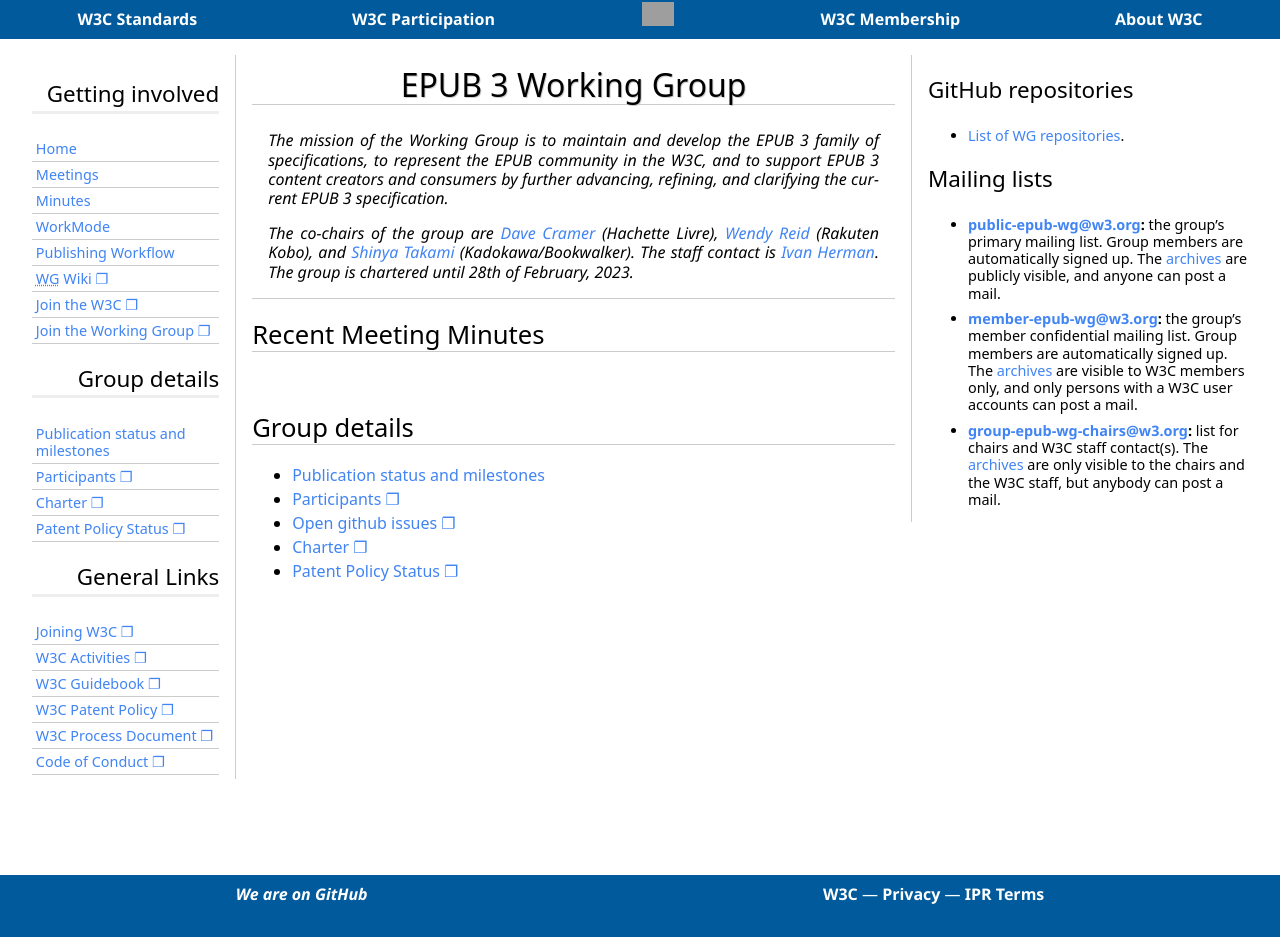
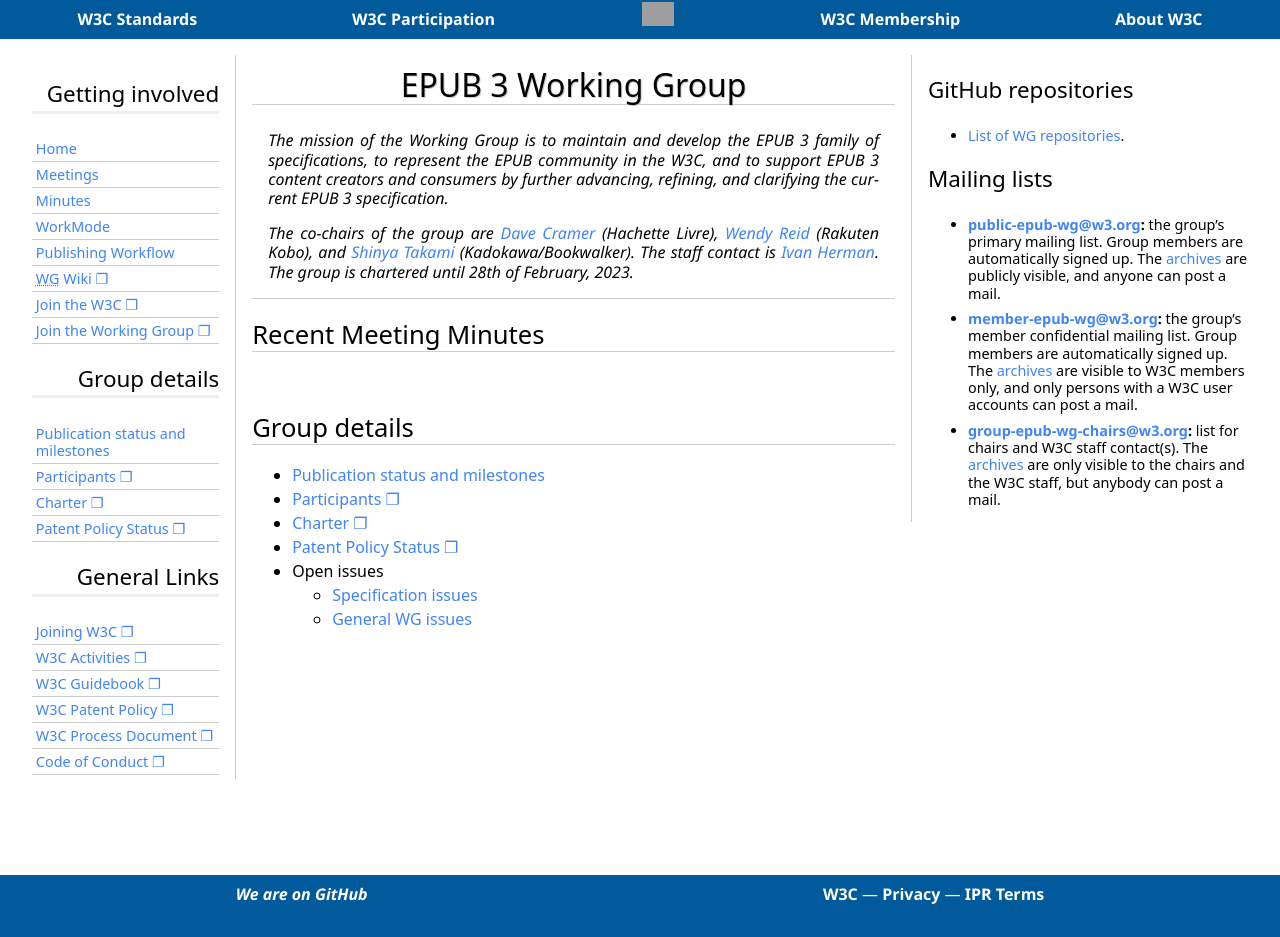
Before and after one commit to w3c/epub-wg, a Jekyll site: the page built from index.md, in a window 1280 px wide. Built offline with Jekyll 4.4.1, drawn with Linux system fonts in a browser that asks for light colours; some web fonts are replaced; grey boxes are pictures that could not be loaded.

Commit message:
Added issue references to home page

```diff
--- a/_layouts/home.html
+++ b/_layouts/home.html
@@ -90,9 +90,15 @@
                 <ul>
                     <li><a href="{{ site.baseurl }}/PublStatus">Publication status and milestones</a></li>
                     <li><a rel="external" href="https://www.w3.org/groups/wg/{{ site.wgname_lc }}/participants?sortaff=1">Participants</a></li>
-                    <li><a rel="external" href="https://www.w3.org/PM/Groups/issueboard.html?gid={{ site.groupid }}">Open github issues</a></li>
+                    <!-- <li><a rel="external" href="https://www.w3.org/PM/Groups/issueboard.html?gid={{ site.groupid }}">Open github issues</a></li> -->
                     <li><a rel="external" href="https://www.w3.org{{ site.charter }}">Charter</a></li>
                     <li><a rel="external" href="https://www.w3.org/2004/01/pp-impl/{{ site.groupid }}/status">Patent Policy Status</a></li>
+                    <li>Open issues
+                        <ul>
+                            <li><a href="https://github.com/w3c/publ-epub-revision/issues">Specification issues</a></li>
+                            <li><a href="https://github.com/w3c/epub-wg/issues">General WG issues</a></li>
+                        </ul>
+                    </li>
                 </ul>
             </section>
 
```
